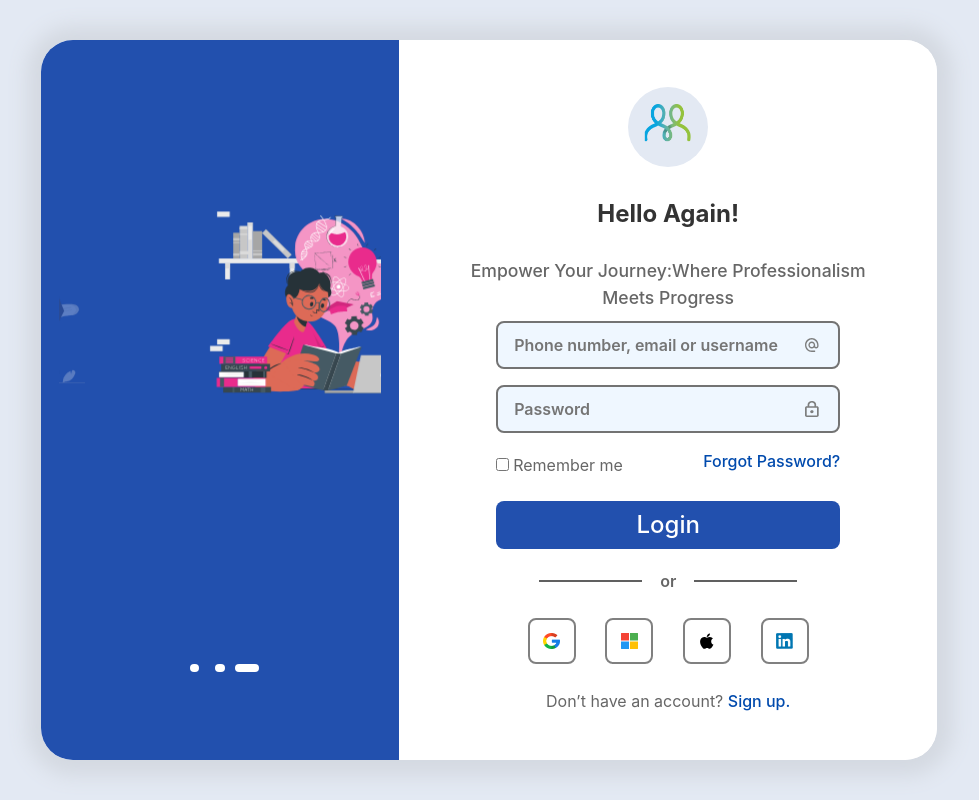
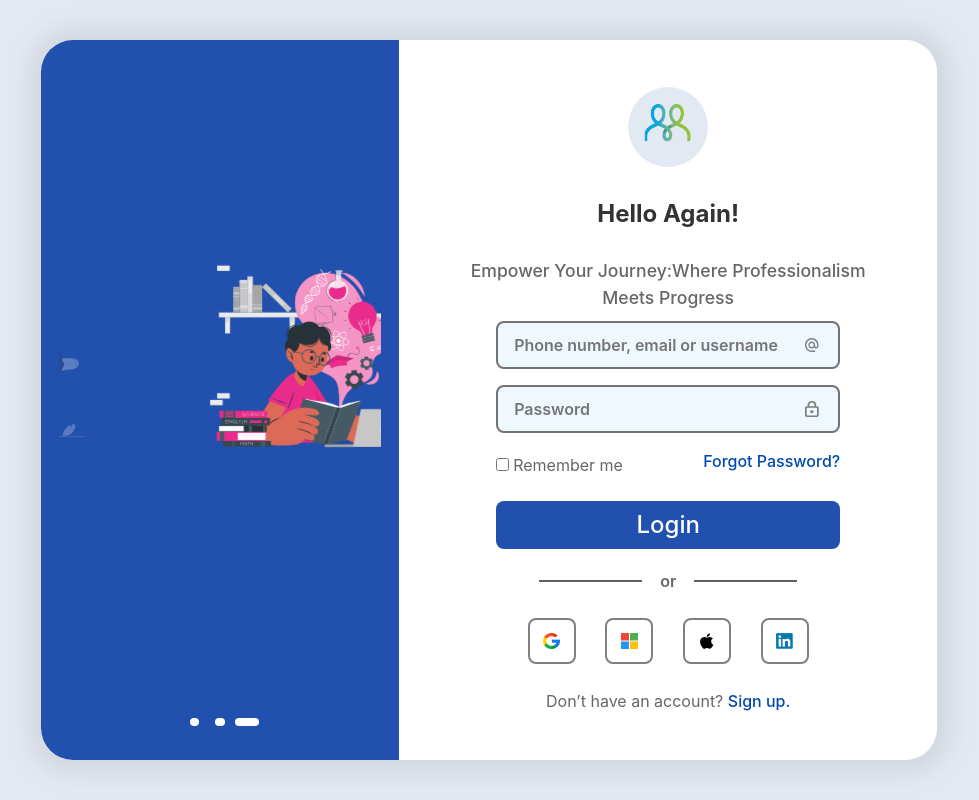
Before and after one commit to princeroy8606/csuite-vite, a React (Vite) app: page / in a window 1280 px wide. Shown: the whole page, without its empty margins (151-1130 px from the left). Built offline with nearby package versions, Linux system fonts and the light colour scheme.

Commit message:
Update auth.css

```diff
--- a/src/components/auth/auth.css
+++ b/src/components/auth/auth.css
@@ -47,7 +47,7 @@
 .auth-bg-svg-cnt{
   position: relative;
   width: 90%;
-  height: 50%;
+  height: 80%;
   display: flex;
   overflow-y: hidden;
 
```
